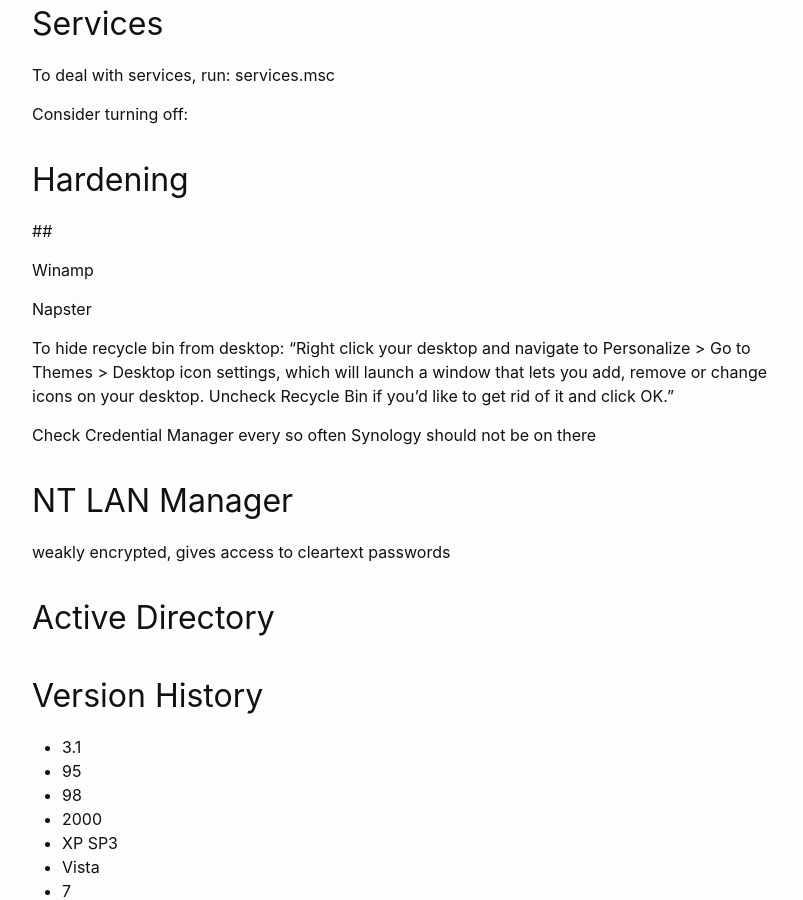
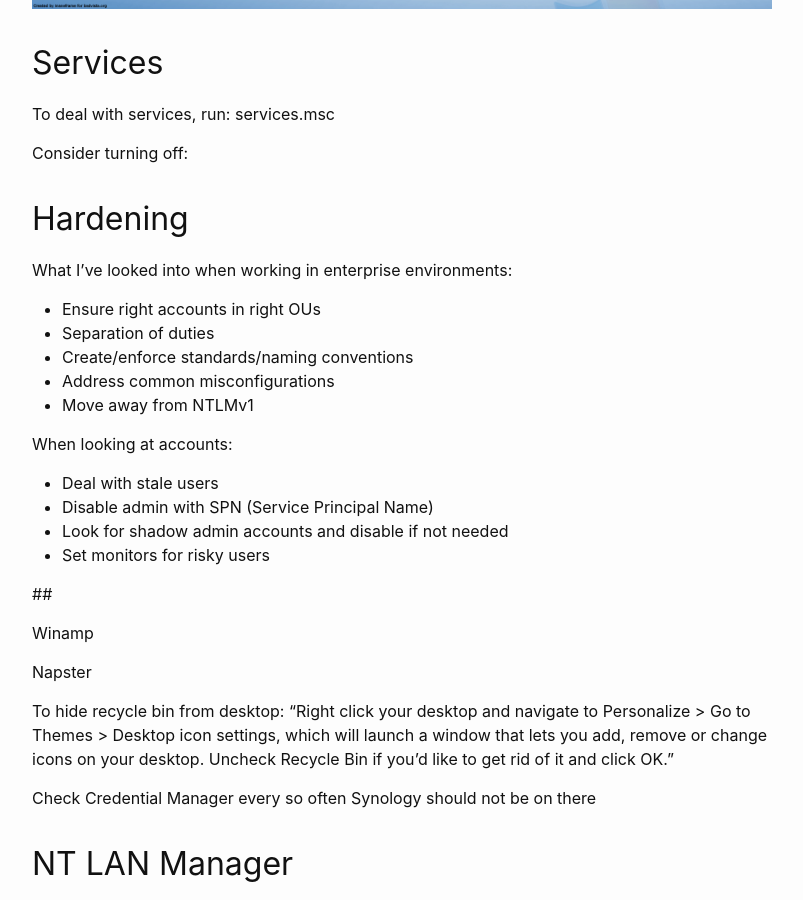
Before and after one commit to sif/sif, a Jekyll site: the page built from _posts/2022-04-01-windows.md, in a window 1280 px wide and 900 px high, scrolled down 2831 px. Shown: the whole window, without its empty margins (238-1041 px from the left). Built offline with Jekyll 4.4.1, drawn with Linux system fonts in a browser that asks for light colours.

Commit message:
Tanzanite

```diff
--- a/_posts/2022-04-01-windows.md
+++ b/_posts/2022-04-01-windows.md
@@ -92,6 +96,23 @@
 
 
 
+What I've looked into when working in enterprise environments:
+
+- Ensure right accounts in right OUs
+- Separation of duties
+- Create/enforce standards/naming conventions
+- Address common misconfigurations
+- Move away from NTLMv1
+
+When looking at accounts:
+
+- Deal with stale users
+- Disable admin with SPN (Service Principal Name)
+- Look for shadow admin accounts and disable if not needed
+- Set monitors for risky users
+
+
+
 ##
 
 Winamp
```
Also changed, not shown: other parts of _posts/2022-04-01-windows.md (+4 -0 lines), _posts/2008-07-15-psychology.md (+2 -0 lines), _posts/2008-10-11-multi-factor-authentication.md (+5 -0 lines), _posts/2022-12-19-1kosmos.md (+2 -0 lines).
